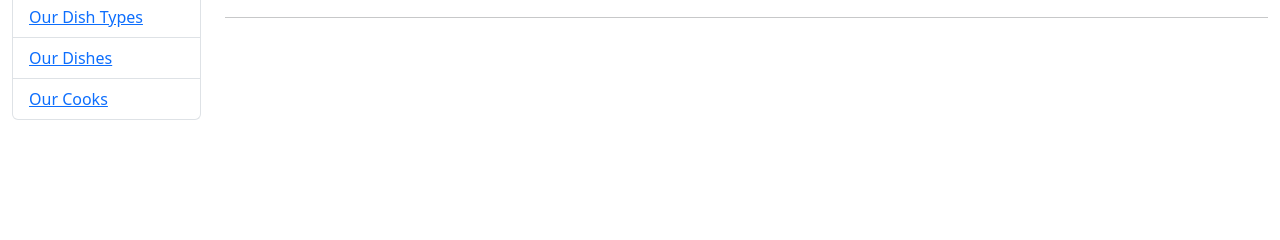
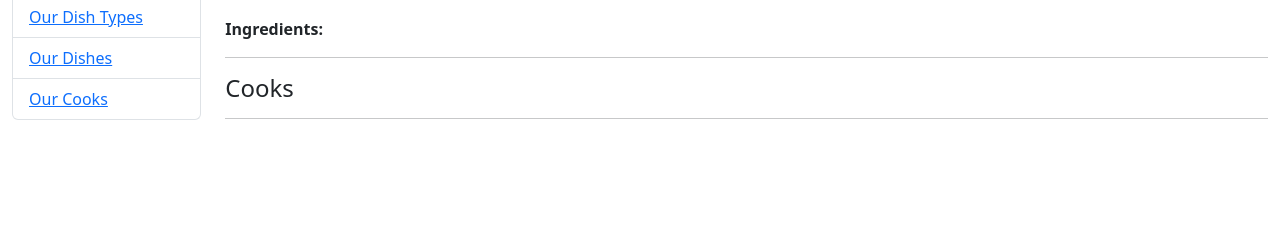
Before and after one commit to KristianYe/restaurant-kitchen, a Django app: template templates/kitchen/dish_detail.html in a window 1280 px wide. Shown: the part 137-377 px from the top of the page. Run offline with Django 4.2, Linux system fonts and the light colour scheme; the template is opened without the code that fills it, so the values that code supplies are empty.

Commit message:
added ingredients to dish_detail + fixed naming in dish for ingredients

```diff
--- a/kitchen/models.py
+++ b/kitchen/models.py
@@ -32,7 +32,7 @@ class Dish(models.Model):
     name = models.CharField(max_length=63)
     description = models.TextField()
     price = models.DecimalField(max_digits=5, decimal_places=2)
-    ingredient = models.ManyToManyField(Ingredient, related_name="dishes")
+    ingredients = models.ManyToManyField(Ingredient, related_name="dishes")
     dish_type = models.ForeignKey(DishType, on_delete=models.CASCADE, related_name="dishes")
     cooks = models.ManyToManyField(settings.AUTH_USER_MODEL, related_name="dishes")
 
--- a/templates/kitchen/dish_detail.html
+++ b/templates/kitchen/dish_detail.html
@@ -7,6 +7,14 @@
   <p><strong>Dish Type:</strong> {{ dish.dish_type }}</p>
   <p><strong>Price:</strong> {{ dish.price }}</p>
   <p><strong>Description:</strong> {{ dish.description }}</p>
+  <p>
+    <strong>Ingredients: </strong>
+    {% for ingredient in dish.ingredients.all %}
+      {{ ingredient }},
+    {% endfor %}
+  </p>
+  <hr>
+  <h4>Cooks</h4>
   <hr>
   <ul>
     {% for cook in dish.cooks.all %}
```
